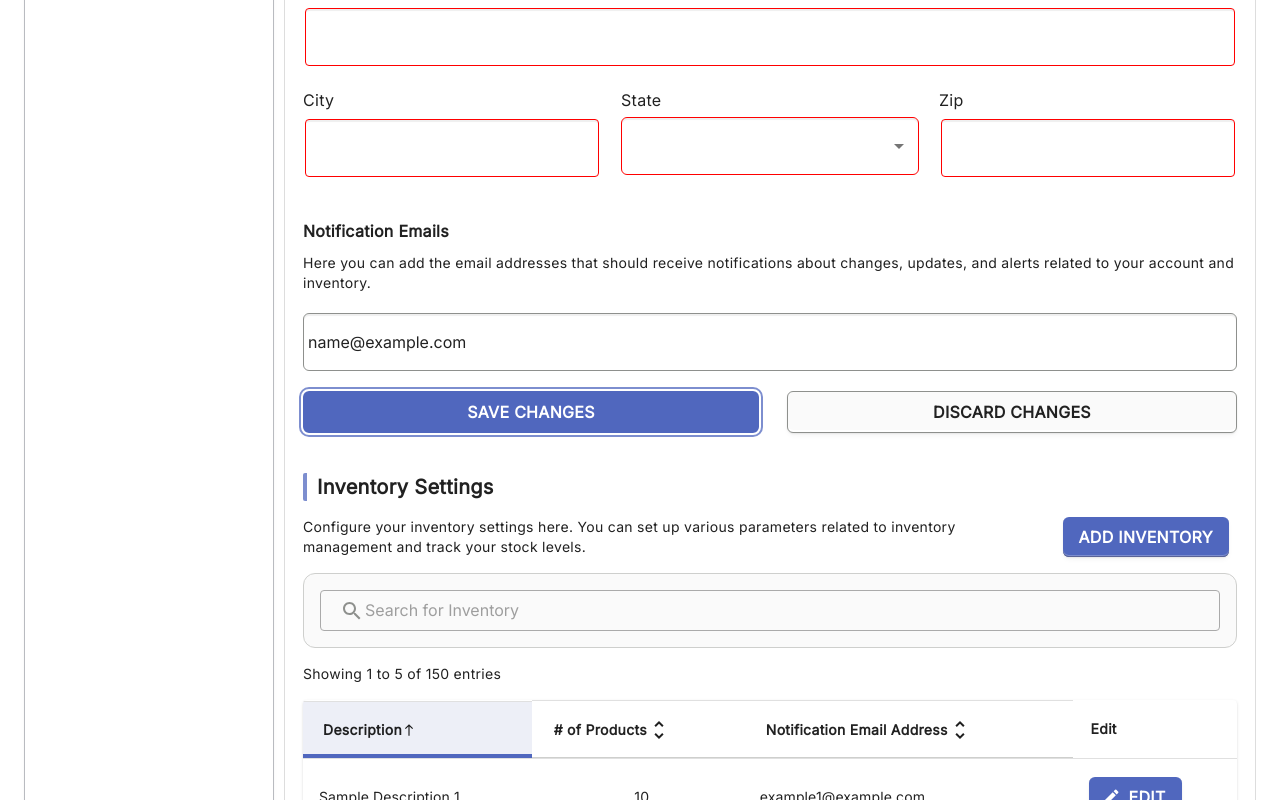
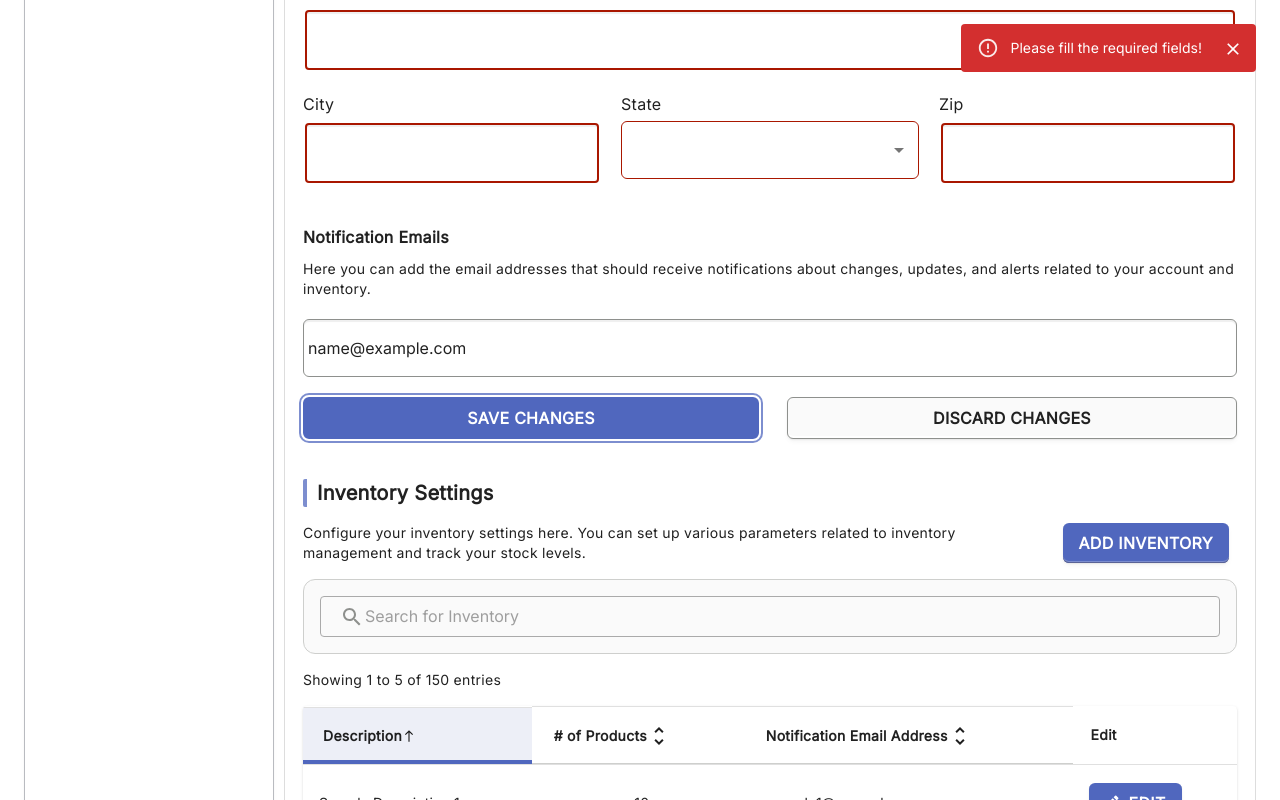
Before and after one commit to spadaga/amscustomer, a React (Create React App) app: page /settings in a window 1280 px wide. Both pictures are taken after typing "name@example.com" into the empty fields and a click on the button "SAVE CHANGES". Built offline with nearby package versions, Linux system fonts and the light colour scheme.

Commit message:
Updated project with latest changes

```diff
--- a/src/App.js
+++ b/src/App.js
@@ -5,12 +5,14 @@ import Routing from './routing/Routing';
 import './Theme/Theme.css'
 import { ThemeProvider } from '@mui/material';
 import theme from './Theme/theme.js'
+import { SnackbarProvider } from './toast/SnackbarProvider.js';
 
 
 function App() {
   return (
-    <ThemeProvider theme={theme}>
-    <Routing/>
+
+    <ThemeProvider theme={theme}><SnackbarProvider>
+      <Routing /></SnackbarProvider>
     </ThemeProvider>
   );
 }
--- a/src/Controls/CustomFormControl .jsx
+++ b/src/Controls/CustomFormControl .jsx
@@ -44,7 +44,7 @@ const CustomFormControl = styled(FormControl)({
 
     },
     '&.selecterror .MuiOutlinedInput-root.Mui-focused': {
-        borderColor: 'red !important',
+        borderColor: 'var(--ced-color-icon-danger) !important',
       },
 });
 
--- a/src/Controls/CustomTextField.jsx
+++ b/src/Controls/CustomTextField.jsx
@@ -22,6 +22,20 @@ const CustomTextField = styled(TextField)({
         },
     },
 
+    '& .MuiInputBase-input': {
+        paddingLeft: "4px",
+        paddingRight: "4px",
+        "borderRadius": "var(--ced-border-radius-base)",
+        "border": "var(--ced-border-width) solid var(--ced-color-global-neutral-3)",
+        boxShadow: "0px 2px 1px rgba(33, 33, 33, 0.07) inset, 0px -2px 0px var(--ced-color-global-white) inset",
+
+        '&:focus-visible': {
+            outline: '2px solid var(--ced-color-global-white) !important', // Focus outline
+            boxShadow: '0px 0px 0px 4px var(--ced-color-global-brand-3) !important', // Focus shadow
+            border: "var(--ced-border-width) solid var(--ced-color-global-neutral-3)  ",
+        },
+    },
+
 
 });
 
--- a/src/Modals/AddInventoryModal.jsx
+++ b/src/Modals/AddInventoryModal.jsx
@@ -20,7 +20,7 @@ import { useTheme } from '../Theme/CustomThemeProvider';
 import { Bolt } from '@mui/icons-material';
 
 
-const AddInventoryModal = ({ open, handleClose }) => {
+const AddInventoryModal = ({ open, handleClose,handleSave }) => {
     const { theme } = useTheme();
     const [state, setState] = React.useState(''); // State dropdown value
 
@@ -169,7 +169,7 @@ const AddInventoryModal = ({ open, handleClose }) => {
 
                     {/* Save and Cancel Buttons */}
                     <Box display="flex" gap={2}>
-                        <CustomPrimaryButton variant="contained" color="primary">
+                        <CustomPrimaryButton variant="contained" color="primary" onClick={handleSave}>
                             Save
                         </CustomPrimaryButton>
                         <CustomSecondaryButton variant="outlined" onClick={handleClose}>
--- /dev/null
+++ b/src/Modals/ConfirmationModal.jsx
@@ -0,0 +1,59 @@
+// ConfirmationModal.js
+import React from 'react';
+import { Modal, Box, Typography, Button, Divider } from '@mui/material';
+import CustomPrimaryButton from '../Controls/CustomPrimaryButton';
+import CustomSecondaryButton from '../Controls/CustomSecondaryButton';
+import { useTheme } from '../Theme/CustomThemeProvider';
+
+const ConfirmationModal = ({ confirmopen, handleConfirmClose, handleConfirm }) => {
+    const { theme } = useTheme();
+  const style = {
+    position: 'absolute',
+    top: '50%',
+    left: '50%',
+    transform: 'translate(-50%, -50%)',
+    width: 400,
+    bgcolor: 'background.paper',
+    borderRadius: '8px',
+    boxShadow: 24,
+    p: 4,
+  };
+
+  return (
+    <Modal
+      open={confirmopen}
+      onClose={handleConfirmClose}
+      aria-labelledby="confirmation-modal"
+      aria-describedby="confirmation-message"
+      closeAfterTransition
+    >
+         <div className={`${theme}`} >
+      <Box sx={style}>
+        {/* Confirmation Header */}
+        <Typography variant="h6" sx={{ fontWeight: 'bold' }}>
+          Warning
+        </Typography>
+        <Divider sx={{ my: 2 }} />
+        {/* Confirmation Message */}
+        <Typography variant="body1" sx={{ mt: 2 }}>
+          Are you sure you want to cancel the changes?
+        </Typography>
+
+        {/* Underline */}
+        <Divider sx={{ my: 2 }} />
+
+        {/* Confirmation Buttons */}
+        <Box display="flex" gap={2} justifyContent="flex-end">
+          <CustomPrimaryButton variant="contained" color="primary" onClick={handleConfirm}>
+            OK
+          </CustomPrimaryButton>
+          <CustomSecondaryButton variant="outlined" onClick={handleConfirmClose}>
+            Cancel
+          </CustomSecondaryButton>
+        </Box>
+      </Box></div>
+    </Modal>
+  );
+};
+
+export default ConfirmationModal;
--- a/src/Theme/Theme.css
+++ b/src/Theme/Theme.css
@@ -1138,16 +1138,16 @@ outline: 1px solid red !important; */
 }
 
 .selecterror div{
-  border-color: red !important;
+  border-color: var(--ced-color-icon-danger) !important;
     /* border-radius: 4px !important; */
     /* margin: 0px; */
-    box-shadow: 1px solid red !important;
-    outline-color:  2px solid red !important
+    box-shadow: 1px solid var(--ced-color-icon-danger) !important;
+    outline-color:  2px solid var(--ced-color-icon-danger) !important
 }
 
 
 .required-field input {
-    border: 1px solid red !important;
+    border: 2px solid var(--ced-color-icon-danger)!important;
     border-radius: 4px !important;
     margin: 2px;
   }
@@ -1156,10 +1156,13 @@ outline: 1px solid red !important; */
     display: flex;
     align-items: center;
     justify-items: center;
-    color: red;
+    color: var(--ced-color-icon-danger);
     margin: 0;
     padding: 0;
-
+    margin-bottom: var(--ced-spacing-xsmall);
+    color: var(--ced-color-global-danger-1);
+    font-weight: var(--ced-font-weight-semi-bold);
+    font-size: var(--ced-font-size-xsmall);
     gap: 8px;
 
   }
@@ -1180,13 +1183,13 @@ outline: 1px solid red !important; */
   .selecterror .MuiOutlinedInput-input:focus-visible
   {
       border: none !important;
-      outline: 1px solid red !important;
+      outline: 1px solid var(--ced-color-icon-danger) !important;
       margin: 3px -1px;
   }
 
   .selecterror .Mui-focused{
 
-          border-color: red !important
+          border-color: var(--ced-color-icon-danger) !important
 }
 
   /* .required-field .MuiOutlinedInput-notchedOutline {
--- a/src/components/Inventory Manager/Settings.jsx
+++ b/src/components/Inventory Manager/Settings.jsx
@@ -1,4 +1,4 @@
-import React, { useState, useEffect } from 'react'
+import React, { useState, useEffect, useContext } from 'react'
 import { Typography, Box, TextField, FormControl, Select, MenuItem, Button, Hidden, styled } from '@mui/material';
 import InventoryTable from '../Tables/InventoryTable';
 
@@ -9,10 +9,17 @@ import CustomFormControl from '../../Controls/CustomFormControl ';
 import CustomPrimaryButton from '../../Controls/CustomPrimaryButton';
 import CustomSecondaryButton from '../../Controls/CustomSecondaryButton';
 import { Error } from '@mui/icons-material';
+import DoNotDisturbOutlinedIcon from '@mui/icons-material/DoNotDisturbOutlined';
+import { SnackbarContext, SnackbarProvider } from '../../toast/SnackbarProvider';
+import ConfirmationModal from '../../Modals/ConfirmationModal';
 
+// import { CustomSnackbar } from '../../toast/CustomSnackbar';
 
 const IvMSettings = () => {
     const [tabledata, settabledata] = useState([]);
+    const [errors, setErrors] = useState({});
+
+
     const [openModal, setOpenModal] = useState(false);
 
     const [formData, setFormData] = useState({
@@ -23,8 +30,15 @@ const IvMSettings = () => {
         zip: '',
         email: '',
       });
+      const [confirmationOpen, setConfirmationOpen] = useState(false); // Confirmation modal state
+      const { showSnackbar  } = useContext(SnackbarContext);
 
-      const [errors, setErrors] = useState({});
+
+
+    //   if (!showSnackbar) {
+    //     console.error('Snackbar context is not available');
+    //     return null;
+    //   }
 
 
       const handleChange = (e) => {
@@ -72,10 +86,43 @@ const IvMSettings = () => {
     const handleClose = () => {
         setOpenModal(false);
         document.body.style.overflow = 'auto';
+
+        // Show confirmation modal when "Cancel" is clicked
+    setConfirmationOpen(true);
     };
 
+    const handleConfirmationClose = () => {
+
+        setConfirmationOpen(false); // Close confirmation modal
+        handleOpen()
+      };
+
+
+      const handleCancelConfirm = () => {
+        // Perform cancel action and close both modals
+
+        setConfirmationOpen(false);
+
+        showSnackbar('Transaction cancelled!', 'success');
+       // handleOpen()
+      };
+
+
+      const handleSave=()=>
+      {
+
+        setOpenModal(false);
+
+        showSnackbar('Details saved successfully!', 'success');
+
+
+        document.body.style.overflow = 'auto';
+
+      }
 
     const handleSubmit = () => {
+
+        showSnackbar('Please fill the required fields!', 'error');
 
         const newErrors = {};
         Object.keys(formData).forEach((key) => {
@@ -113,6 +160,8 @@ const IvMSettings = () => {
 
 
     };
+
+
     useEffect(() => {
         console.log('useEffect called');
         try {
@@ -122,8 +171,6 @@ const IvMSettings = () => {
             console.error('Error loading data:', error);
         }
     }, []);
-
-
 
 
     return (
@@ -327,7 +374,7 @@ const IvMSettings = () => {
 
                 {/* Simple Textbox for Email */}
                 <Box className="input-container">
-                {errors.email && <p className="error-text"><Error /> Email Id is Incorrect {errors.email}</p>}
+                {errors.email && <p className="error-text"><DoNotDisturbOutlinedIcon sx={{fontSize:"1rem",fontWeight:'800'}} /> Email Id is Incorrect {errors.email}</p>}
                 <CustomTextField
                     variant="outlined"
                      name="email"
@@ -406,10 +453,21 @@ const IvMSettings = () => {
 
             <InventoryTable rows={tabledata} />
             {/* Add Inventory Modal */}
-            <AddInventoryModal open={openModal} handleClose={handleClose} />
+            <AddInventoryModal open={openModal}
+
+            handleSave={handleSave}
+            handleClose={handleClose} />
+
+             {/* Confirmation Modal */}
+      <ConfirmationModal
+        confirmopen={confirmationOpen}
+        handleConfirmClose={handleConfirmationClose}
+        handleConfirm={handleCancelConfirm}
+      />
 
         </Box>
     )
 }
 
+
 export default IvMSettings
--- a/src/components/TabInnerComponent.jsx
+++ b/src/components/TabInnerComponent.jsx
@@ -2,6 +2,7 @@ import React, { useState } from "react";
 import { Navigate, NavLink, Outlet } from "react-router-dom";
 import { Box, List, ListItem, ListItemText } from "@mui/material";
 import { styled } from "@mui/system";
+
 
 const CustomListItem = styled(ListItem)(({ isActive }) => ({
   height: "52px",
@@ -174,7 +175,9 @@ const TabInnerComponent = () => {
           minWidth: 0, // Prevents the right column from causing horizontal overflow
         }}
       >
-        <Outlet />
+
+
+          <Outlet />
       </Box>
     </Box>
   );
--- a/src/routing/Routing.jsx
+++ b/src/routing/Routing.jsx
@@ -10,6 +10,7 @@ import IvMSettings from '../components/Inventory Manager/Settings';
 
 import ThemeSelector from '../Theme/ThemeSelector';
 import { CustomThemeProvider } from '../Theme/CustomThemeProvider';
+
 
 const Routing = () => {
 
@@ -25,13 +26,15 @@ const Routing = () => {
           <Route path="cycle-count" element={<CycleCount/>} />
           <Route path="transaction-history" element={<TransactionHistory />} />
           <Route path="purchase-history" element={<PurchaseHistory/>} />
+
           <Route path="settings" element={<IvMSettings />} />
 
           <Route path="logout" element={<Navigate to="/" />} />
         </Route>
       </Routes>
     </Router>
-    </CustomThemeProvider>
+   </CustomThemeProvider>
+
   )
 }
 
--- /dev/null
+++ b/src/toast/SnackbarProvider.js
@@ -0,0 +1,38 @@
+import React, { createContext, useState } from 'react';
+import { Snackbar, Alert } from '@mui/material';
+
+// Create and export the SnackbarContext
+export const SnackbarContext = createContext();
+
+// Define the SnackbarProvider component
+export const SnackbarProvider = ({ children }) => {
+  const [snackbarOpen, setSnackbarOpen] = useState(false);
+  const [snackbarMessage, setSnackbarMessage] = useState('');
+  const [snackbarSeverity, setSnackbarSeverity] = useState('error'); // Error by default
+
+  const showSnackbar = (message, severity = 'error') => {
+    setSnackbarMessage(message);
+    setSnackbarSeverity(severity);
+    setSnackbarOpen(true);
+  };
+
+  const handleClose = () => {
+    setSnackbarOpen(false);
+  };
+
+  return (
+    <SnackbarContext.Provider value={{ showSnackbar }}>
+      {children}
+      <Snackbar
+        open={snackbarOpen}
+        autoHideDuration={4000}
+        onClose={handleClose}
+        anchorOrigin={{ vertical: 'top', horizontal: 'right' }}
+      >
+        <Alert onClose={handleClose}  sx={{ width: '100%' }} variant="filled" severity={snackbarSeverity}>
+          {snackbarMessage}
+        </Alert>
+      </Snackbar>
+    </SnackbarContext.Provider>
+  );
+};
```
Also changed, not shown: src/Layout/MasterLayout.jsx (+9 -5 lines).
